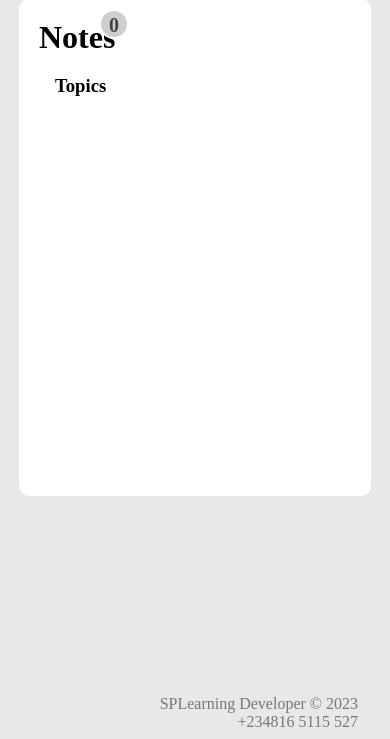
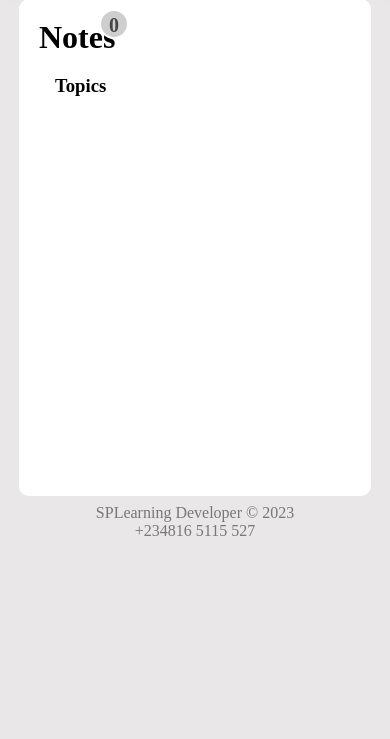
Before and after one commit to Lecon-a/Note-Keeper, a Flask app: page / in a window 390 px wide. Shown: the part 105-844 px from the top of the page. Run offline with Flask 2, Linux system fonts and the light colour scheme; data that the repository does not hold is empty.

Commit message:
Add footer to the @media

```diff
--- a/static/style.css
+++ b/static/style.css
@@ -517,6 +517,11 @@ ul, li {
     .form-control {
     width: 100%;
 }
+
+footer {
+    position: relative;
+    text-align: center;
+}
 }
 
 
```
